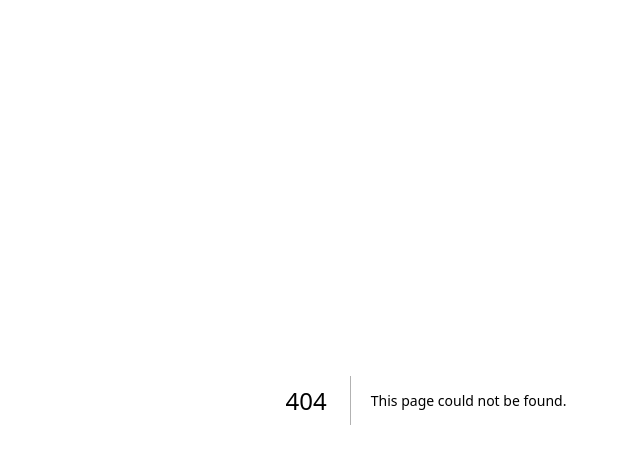
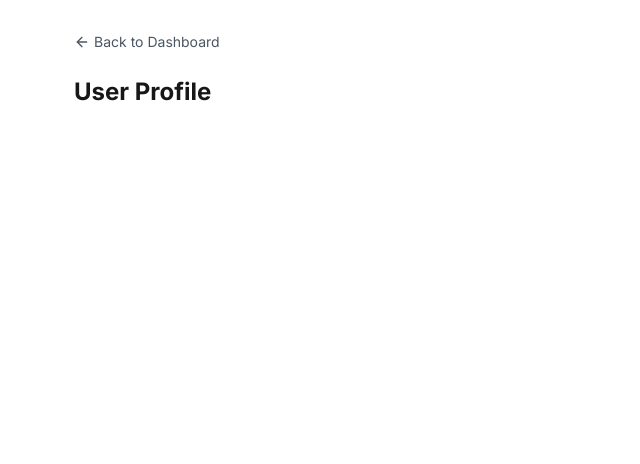
Before and after one commit to mavrekc/issue-tracker, a Next.js app: page /profile in a window 1280 px wide. Before the commit this address had no page. Shown: the top 464 px of the page, without its empty margins (214-854 px from the left). Built offline with nearby package versions, Linux system fonts and the light colour scheme.

Commit message:
added profile page

```diff
--- /dev/null
+++ b/app/profile/page.tsx
@@ -0,0 +1,26 @@
+import { getCurrentUser } from "@/lib/dal";
+import { ArrowLeftIcon } from "lucide-react";
+import Link from "next/link";
+import { Suspense } from "react";
+import UserProfileCard from "../components/ProfileCard";
+
+export default async function ProfilePage() {
+
+	return (
+		<div className="max-w-3xl mx-auto p-4 md:p-8">
+			<Link
+				href="/dashboard"
+				className="inline-flex items-center text-sm text-gray-600 hover:text-gray-900 dark:text-gray-400 dark:hover:text-gray-200 mb-6"
+			>
+				<ArrowLeftIcon size={16} className="mr-1" />
+				Back to Dashboard
+			</Link>
+
+			<h1 className="text-2xl font-bold mb-6">User Profile</h1>
+
+			<Suspense fallback={<div>loading ... </div>}>
+				<UserProfileCard />
+			</Suspense>
+		</div>
+	)
+}
```
